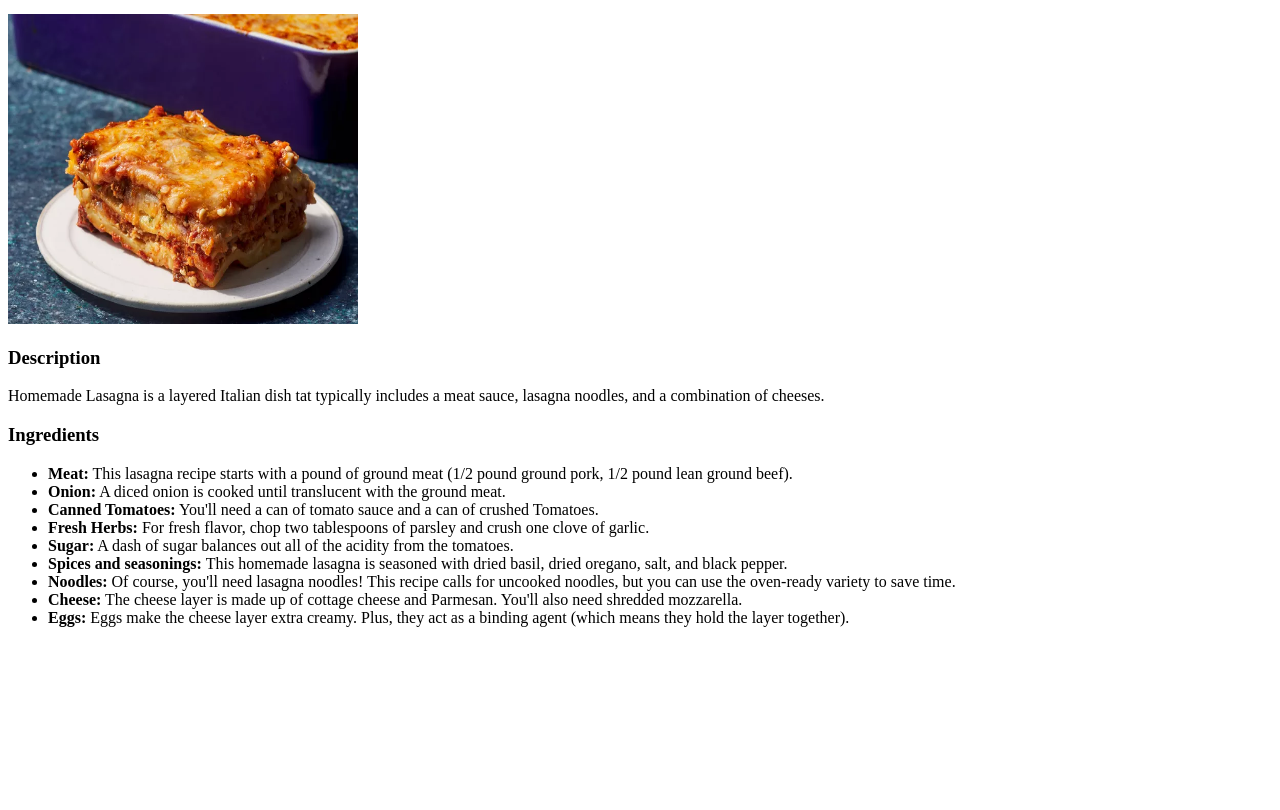
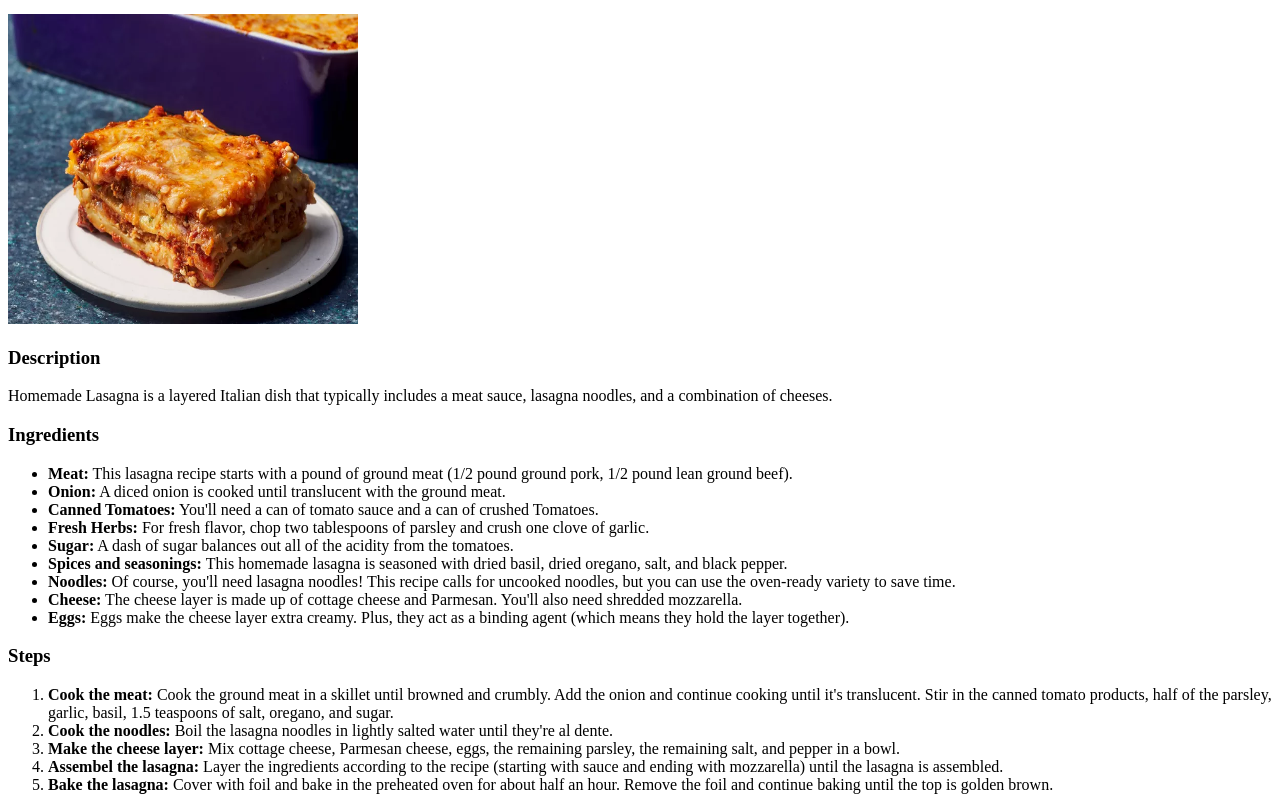
Before and after one commit to JayeshSethi/odin-recipes, a plain HTML site: page recipes/homemade-lasagna.html in a window 1280 px wide. Shown: the part 100-910 px from the top of the page. Before the commit the page ends 800 px from the top, so only its background shows below. Drawn offline with Linux system fonts and the light colour scheme.

Commit message:
Added Steps

```diff
--- a/recipes/homemade-lasagna.html
+++ b/recipes/homemade-lasagna.html
@@ -11,7 +11,7 @@
     <p></p>
     <img src="../images/lasagna.png" alt="Lasagna png" height="310" width="350">
     <h3>Description</h3>
-    <p>Homemade Lasagna is a layered Italian dish tat typically includes a meat sauce, lasagna noodles, and a combination of cheeses.</p>
+    <p>Homemade Lasagna is a layered Italian dish that typically includes a meat sauce, lasagna noodles, and a combination of cheeses.</p>
     <h3>Ingredients</h3>
     <ul>
         <li><strong>Meat:</strong> This lasagna recipe starts with a pound of ground meat (1/2 pound ground pork, 1/2 pound lean ground beef).</li>
@@ -24,5 +24,14 @@
         <li><strong>Cheese:</strong> The cheese layer is made up of cottage cheese and Parmesan. You'll also need shredded mozzarella.</li>
         <li><strong>Eggs: </strong>Eggs make the cheese layer extra creamy. Plus, they act as a binding agent (which means they hold the layer together).</li>
     </ul>
+
+    <h3>Steps</h3>
+    <ol>
+        <li><strong>Cook the meat:</strong> Cook the ground meat in a skillet until browned and crumbly. Add the onion and continue cooking until it's translucent. Stir in the canned tomato products, half of the parsley, garlic, basil, 1.5 teaspoons of salt, oregano, and sugar.</li>
+        <li><strong>Cook the noodles:</strong> Boil the lasagna noodles in lightly salted water until they're al dente.</li>
+        <li><strong>Make the cheese layer: </strong>Mix cottage cheese, Parmesan cheese, eggs, the remaining parsley, the remaining salt, and pepper in a bowl.</li>
+        <li><strong>Assembel the lasagna:</strong> Layer the ingredients according to the recipe (starting with sauce and ending with mozzarella) until the lasagna is assembled.</li>
+        <li><strong>Bake the lasagna:</strong> Cover with foil and bake in the preheated oven for about half an hour. Remove the foil and continue baking until the top is golden brown.</li>
+    </ol>
 </body>
 </html>
```
